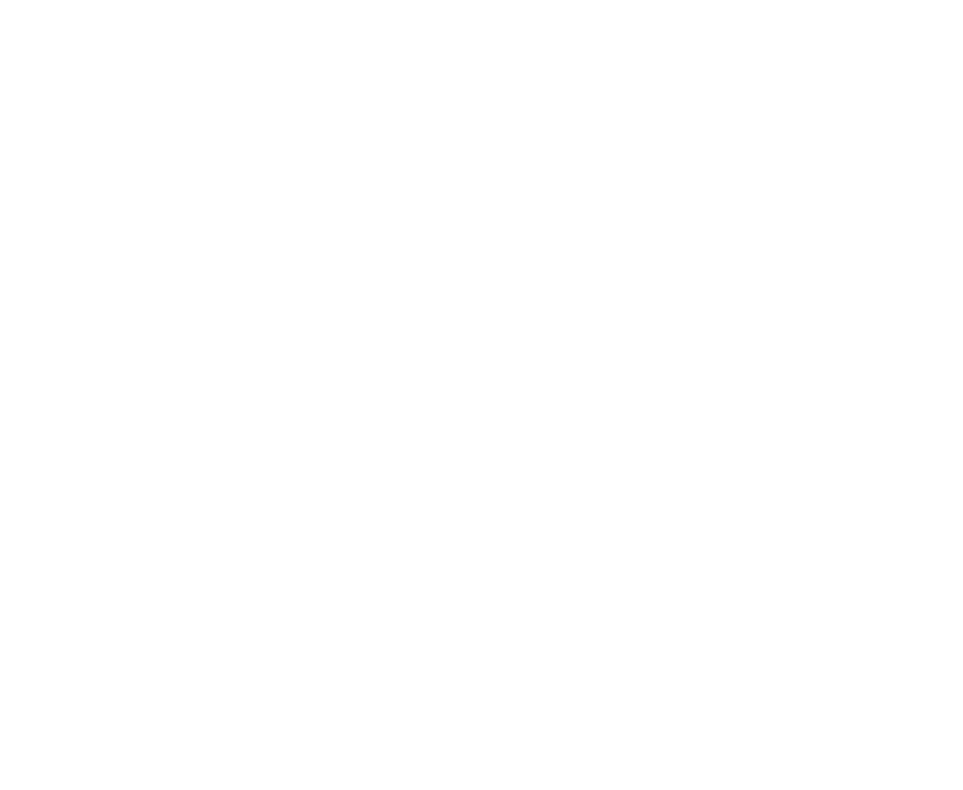
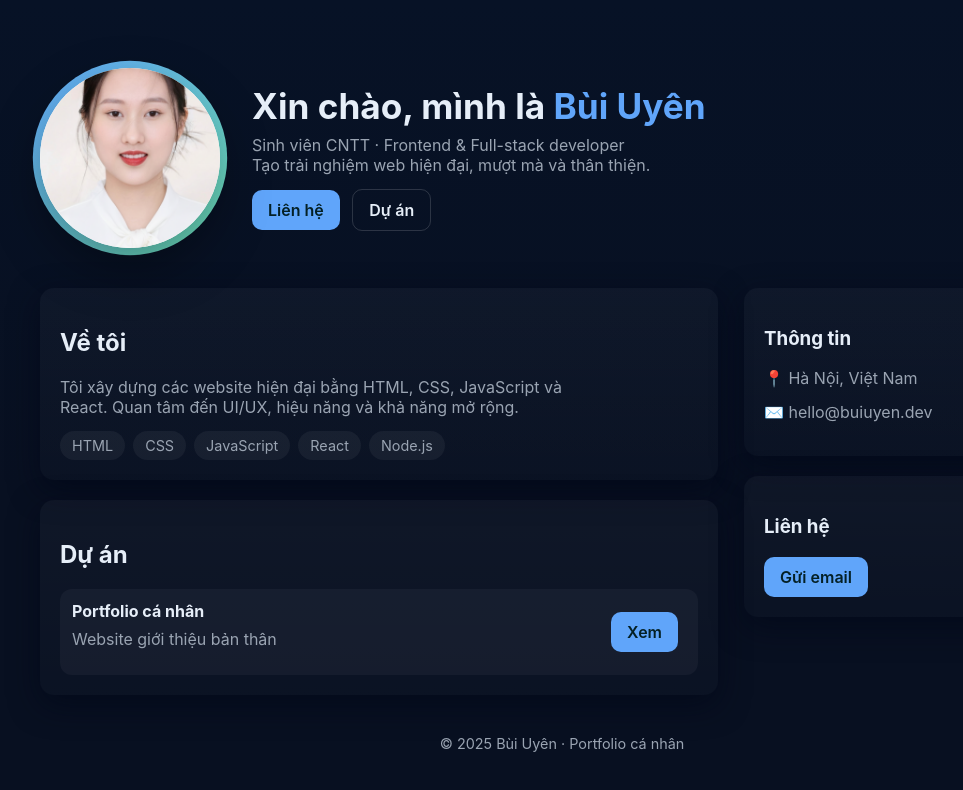
Before and after one commit to buiuyenlab/buiuyenlab.github.io, a plain HTML site: page index.html in a window 1280 px wide. Shown: the whole page, without its empty margins (78-1041 px from the left). Drawn offline with Linux system fonts and the light colour scheme.

Commit message:
Update index.html

```diff
--- a/index.html
+++ b/index.html
@@ -76,3 +76,169 @@
       margin:0;
       font-size:2.2rem;
     }
+
+    .lead{
+      color:var(--muted);
+      margin:8px 0 14px;
+      max-width:520px;
+    }
+
+    .btn{
+      display:inline-block;
+      padding:10px 16px;
+      border-radius:10px;
+      background:var(--accent);
+      color:#042025;
+      font-weight:600;
+      text-decoration:none;
+      margin-right:8px;
+    }
+
+    .btn.alt{
+      background:transparent;
+      border:1px solid rgba(255,255,255,.15);
+      color:#e6eef8;
+    }
+
+    /* ===== GRID ===== */
+    .grid{
+      display:grid;
+      grid-template-columns:1fr 340px;
+      gap:26px;
+      margin-top:40px;
+    }
+
+    .card{
+      background:linear-gradient(180deg,rgba(255,255,255,.03),rgba(255,255,255,.01));
+      padding:20px;
+      border-radius:14px;
+      box-shadow:0 10px 30px rgba(2,6,23,.6);
+    }
+
+    .skills{
+      display:flex;
+      flex-wrap:wrap;
+      gap:8px;
+      margin-top:10px;
+    }
+
+    .chip{
+      padding:6px 12px;
+      border-radius:999px;
+      background:rgba(255,255,255,.05);
+      color:var(--muted);
+      font-size:.9rem;
+    }
+
+    .project{
+      display:flex;
+      justify-content:space-between;
+      align-items:center;
+      padding:12px;
+      border-radius:12px;
+      background:rgba(255,255,255,.04);
+      margin-top:10px;
+    }
+
+    footer{
+      text-align:center;
+      margin-top:40px;
+      color:var(--muted);
+      font-size:.9rem;
+    }
+
+    /* ===== MOBILE ===== */
+    @media(max-width:900px){
+      header{
+        justify-content:center;
+        text-align:center;
+      }
+
+      .grid{
+        grid-template-columns:1fr;
+      }
+
+      .avatar-wrap{
+        width:150px;
+        height:150px;
+      }
+    }
+  </style>
+</head>
+
+<body>
+<div class="container">
+
+  <header>
+    <div class="avatar-wrap">
+      <div class="avatar-bg"></div>
+      <div class="avatar">
+        <!-- ✅ ẢNH AVATAR -->
+        <img src="uyenn.png" alt="Bùi Uyên">
+      </div>
+    </div>
+
+    <div>
+      <h1>Xin chào, mình là <span style="color:var(--accent)">Bùi Uyên</span></h1>
+      <p class="lead">
+        Sinh viên CNTT · Frontend & Full-stack developer
+        <br>Tạo trải nghiệm web hiện đại, mượt mà và thân thiện.
+      </p>
+
+      <a href="#contact" class="btn">Liên hệ</a>
+      <a href="#projects" class="btn alt">Dự án</a>
+    </div>
+  </header>
+
+  <div class="grid">
+    <main>
+      <div class="card">
+        <h2>Về tôi</h2>
+        <p class="lead">
+          Tôi xây dựng các website hiện đại bằng HTML, CSS, JavaScript và React.
+          Quan tâm đến UI/UX, hiệu năng và khả năng mở rộng.
+        </p>
+
+        <div class="skills">
+          <span class="chip">HTML</span>
+          <span class="chip">CSS</span>
+          <span class="chip">JavaScript</span>
+          <span class="chip">React</span>
+          <span class="chip">Node.js</span>
+        </div>
+      </div>
+
+      <div id="projects" class="card" style="margin-top:20px">
+        <h2>Dự án</h2>
+
+        <div class="project">
+          <div>
+            <strong>Portfolio cá nhân</strong>
+            <div class="lead">Website giới thiệu bản thân</div>
+          </div>
+          <a class="btn" href="#">Xem</a>
+        </div>
+      </div>
+    </main>
+
+    <aside>
+      <div class="card">
+        <h3>Thông tin</h3>
+        <p class="lead">📍 Hà Nội, Việt Nam</p>
+        <p class="lead">✉️ hello@buiuyen.dev</p>
+      </div>
+
+      <div id="contact" class="card" style="margin-top:20px">
+        <h3>Liên hệ</h3>
+        <a class="btn" href="mailto:hello@buiuyen.dev">Gửi email</a>
+      </div>
+    </aside>
+  </div>
+
+  <footer>
+    © 2025 Bùi Uyên · Portfolio cá nhân
+  </footer>
+
+</div>
+</body>
+</html>
```
